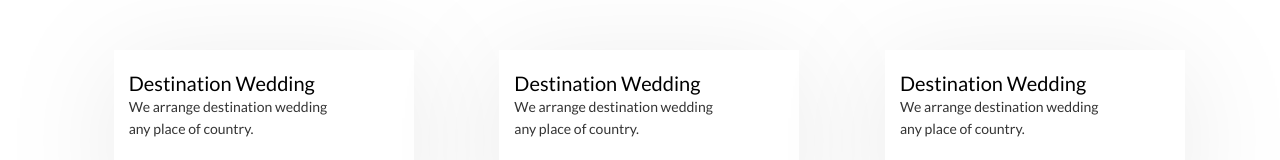
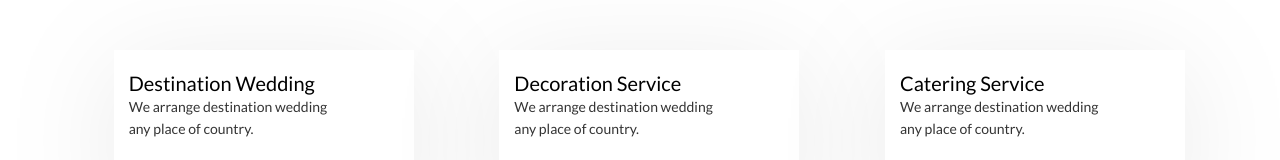
Before and after one commit to LexaSem1993/Service, a plain HTML site: page dist/index.html in a window 1280 px wide. Shown: the part 453-613 px from the top of the page. Drawn offline with Linux system fonts and the light colour scheme.

Commit message:
Удаление readmi, исправление мелких ошибок

```diff
--- a/dist/index.html
+++ b/dist/index.html
@@ -32,14 +32,14 @@
             </li>
             <li class="our-service__item">
                 <div class="our-service__info">
-                    <h3 class="our-service__subtitle">Destination Wedding</h3>
+                    <h3 class="our-service__subtitle">Decoration Service</h3>
                     <p class="our-service__text">We arrange destination wedding any place of country.</p>
                     <a class="our-service__link" href="#">Learn more</a>
                 </div>
             </li>
             <li class="our-service__item">
                 <div class="our-service__info">
-                    <h3 class="our-service__subtitle">Destination Wedding</h3>
+                    <h3 class="our-service__subtitle">Catering Service</h3>
                     <p class="our-service__text">We arrange destination wedding any place of country.</p>
                     <a class="our-service__link" href="#">Learn more</a>
                 </div>
```
Also changed, not shown: app/parts/section/our-service.html (+1 -1 lines), readme.md (deleted).
